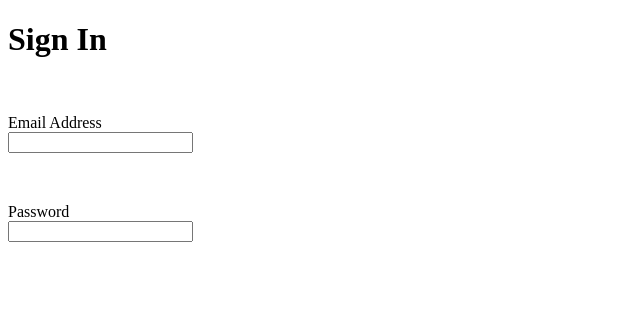
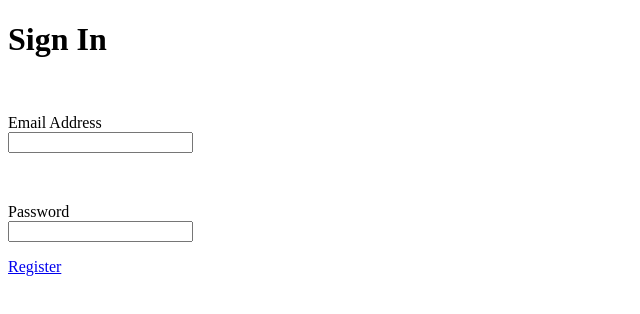
Before and after one commit to MattSanchez77/Sign-In-Wireframe, a plain HTML site: page index.html in a window 1280 px wide. Shown: the full height of the page, 0-640 px from the left. Drawn offline with Linux system fonts and the light colour scheme.

Commit message:
More Changes

```diff
--- a/index.html
+++ b/index.html
@@ -3,7 +3,7 @@
 <head>
     <meta charset="UTF-8">
     <meta name="viewport" content="width=device-width, initial-scale=1.0">
-    <title>Document</title>
+    <title>Sign In</title>
 </head>
 <body>
     <h1>Sign In</h1><br>
@@ -13,6 +13,7 @@
 <p>Password <br>
     <label><input type="password" name="password"></label>
 </p>
+<a href="./register.html">Register</a>
 
 </body>
 </html>
```
Also changed, not shown: register.html (+1 -1 lines).
